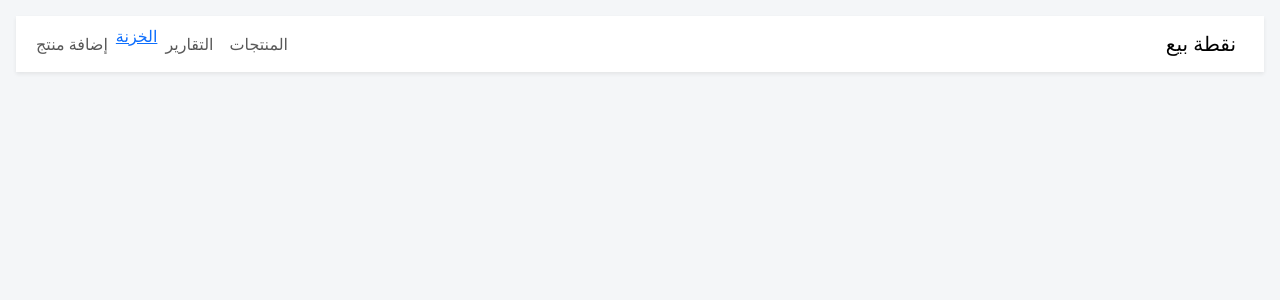
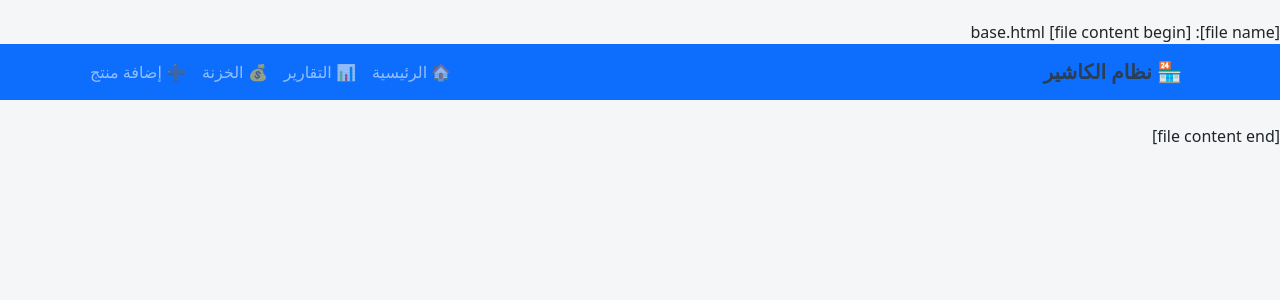
Before and after one commit to msayed20089/mobile-shop-web, a Python web app: template templates/base.html in a window 1280 px wide. Shown: the top 300 px of the page. Run offline with Jinja, Linux system fonts and the light colour scheme; the template is opened without the code that fills it, so the values that code supplies are empty.

Commit message:
Update base.html

```diff
--- a/templates/base.html
+++ b/templates/base.html
@@ -1,3 +1,5 @@
+[file name]: base.html
+[file content begin]
 <!doctype html>
 <html lang="ar" dir="rtl">
 <head>
@@ -6,39 +8,56 @@
   <title>نظام كاشير - ويب</title>
   <link href="https://cdn.jsdelivr.net/npm/bootstrap@5.3.2/dist/css/bootstrap.min.css" rel="stylesheet">
   <style>
-    body { background:#f4f6f8; }
-    .product-card { cursor:pointer; }
+    body { background:#f4f6f8; padding-top: 20px; }
+    .product-card { cursor:pointer; transition: transform 0.2s; }
+    .product-card:hover { transform: translateY(-2px); box-shadow: 0 4px 8px rgba(0,0,0,0.1); }
     .cart-panel { max-height: 60vh; overflow:auto; }
     .rtl { direction: rtl; text-align: right; }
+    .navbar-brand { font-weight: bold; color: #2c3e50 !important; }
   </style>
 </head>
-<body class="rtl p-3">
-<nav class="navbar navbar-expand-lg navbar-light bg-white mb-3 shadow-sm">
-  <div class="container-fluid">
-    <a class="navbar-brand" href="{{ url_for('index') }}">نقطة بيع</a>
-    <div class="collapse navbar-collapse">
+<body class="rtl">
+<nav class="navbar navbar-expand-lg navbar-dark bg-primary mb-4">
+  <div class="container">
+    <a class="navbar-brand" href="{{ url_for('index') }}">🏪 نظام الكاشير</a>
+    <button class="navbar-toggler" type="button" data-bs-toggle="collapse" data-bs-target="#navbarNav">
+      <span class="navbar-toggler-icon"></span>
+    </button>
+    <div class="collapse navbar-collapse" id="navbarNav">
       <ul class="navbar-nav me-auto">
-        <li class="nav-item"><a class="nav-link" href="{{ url_for('index') }}">المنتجات</a></li>
-        <li class="nav-item"><a class="nav-link" href="{{ url_for('reports') }}">التقارير</a></li>
-        <a href="/cash">الخزنة</a>
-
-        <li class="nav-item"><a class="nav-link" href="{{ url_for('add_product_web') }}">إضافة منتج</a></li>
+        <li class="nav-item">
+          <a class="nav-link" href="{{ url_for('index') }}">🏠 الرئيسية</a>
+        </li>
+        <li class="nav-item">
+          <a class="nav-link" href="{{ url_for('reports') }}">📊 التقارير</a>
+        </li>
+        <li class="nav-item">
+          <a class="nav-link" href="{{ url_for('cash') }}">💰 الخزنة</a>
+        </li>
+        <li class="nav-item">
+          <a class="nav-link" href="{{ url_for('add_product_web') }}">➕ إضافة منتج</a>
+        </li>
       </ul>
     </div>
   </div>
 </nav>
 
-<div class="container-fluid">
+<div class="container">
   {% with messages = get_flashed_messages(with_categories=true) %}
     {% if messages %}
-      {% for cat, msg in messages %}
-        <div class="alert alert-{{ 'success' if cat=='success' else 'danger' }}">{{ msg }}</div>
+      {% for category, message in messages %}
+        <div class="alert alert-{{ 'success' if category == 'success' else 'danger' }} alert-dismissible fade show" role="alert">
+          {{ message }}
+          <button type="button" class="btn-close" data-bs-dismiss="alert"></button>
+        </div>
       {% endfor %}
     {% endif %}
   {% endwith %}
+
   {% block content %}{% endblock %}
 </div>
 
 <script src="https://cdn.jsdelivr.net/npm/bootstrap@5.3.2/dist/js/bootstrap.bundle.min.js"></script>
 </body>
 </html>
+[file content end]
```
